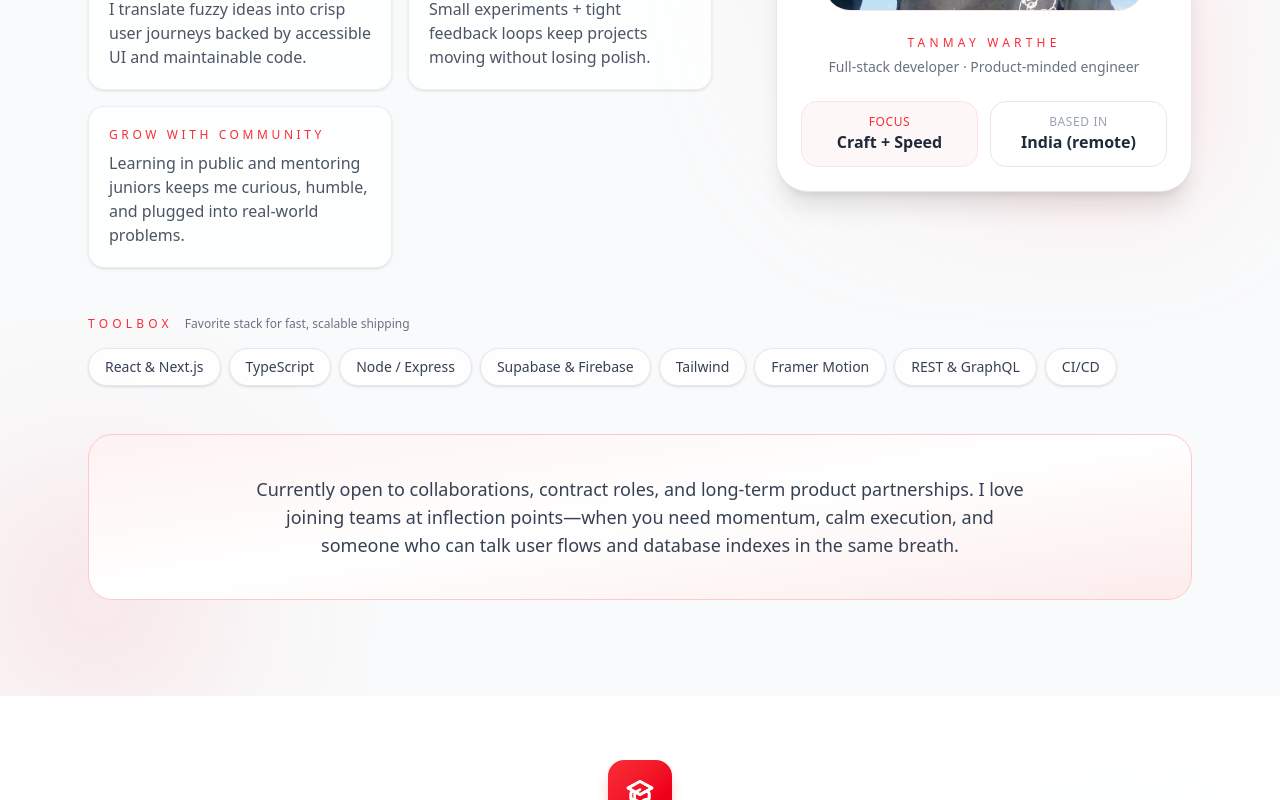
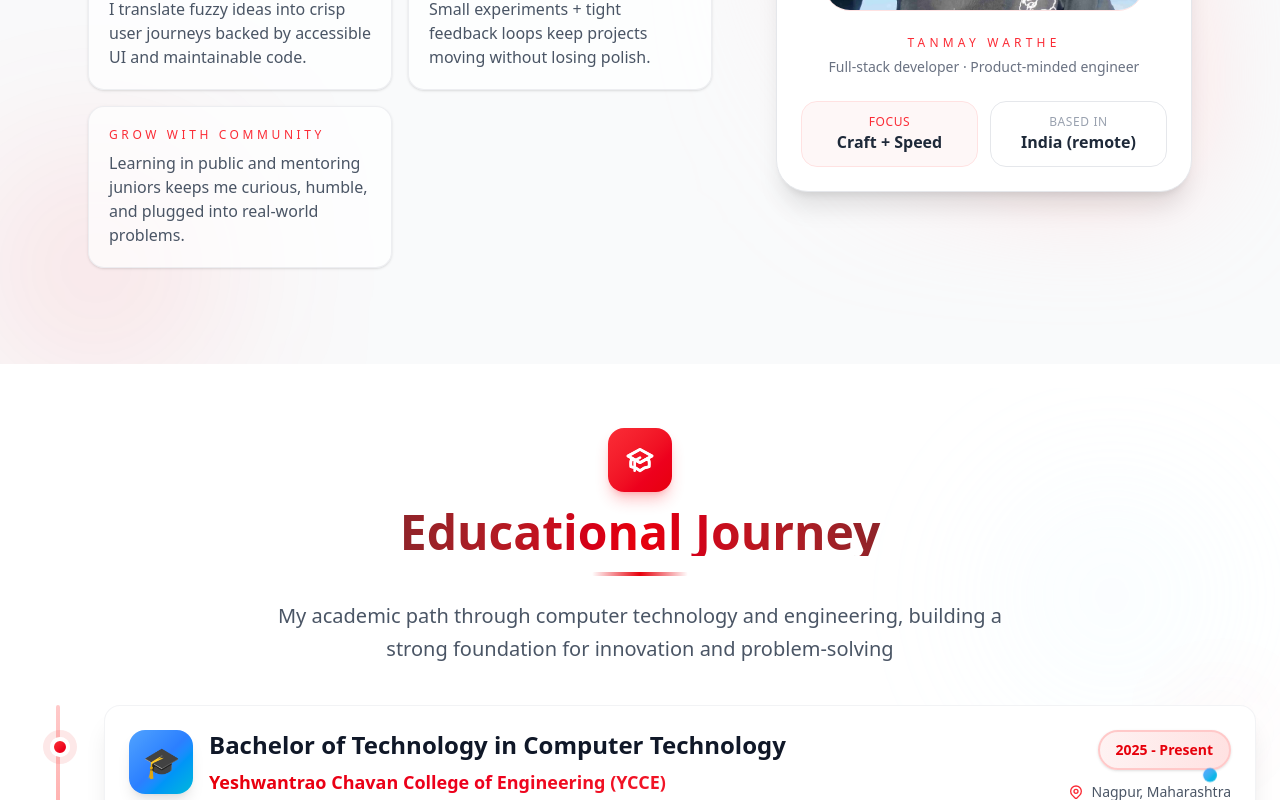
Before and after one commit to TanmayWarthe/Personal-Portfolio, a React (Vite) app: page / in a window 1280 px wide. Shown: the part 1578-2378 px from the top of the page. Built offline with nearby package versions, Linux system fonts and the light colour scheme.

Commit message:
Update About details remove some content

```diff
--- a/src/pages/About.jsx
+++ b/src/pages/About.jsx
@@ -134,7 +134,7 @@ export default function About() {
           </div>
         </motion.div>
 
-        <motion.div variants={heroVariants} className="space-y-4">
+        {/* <motion.div variants={heroVariants} className="space-y-4">
           <div className="flex flex-wrap items-center gap-3">
             <p className="text-xs uppercase tracking-[0.35em] text-red-500">Toolbox</p>
             <span className="text-xs text-gray-500">Favorite stack for fast, scalable shipping</span>
@@ -149,9 +149,9 @@ export default function About() {
               </span>
             ))}
           </div>
-        </motion.div>
+        </motion.div> */}
 
-        <motion.div
+        {/* <motion.div
           variants={heroVariants}
           className="rounded-3xl border border-red-200 bg-gradient-to-br from-red-50 via-white to-red-100/60 p-6 sm:p-10 text-center"
         >
@@ -160,7 +160,7 @@ export default function About() {
             inflection points—when you need momentum, calm execution, and someone who can talk user flows and database
             indexes in the same breath.
           </p>
-        </motion.div>
+        </motion.div> */}
       </div>
     </motion.section>
   );
```
